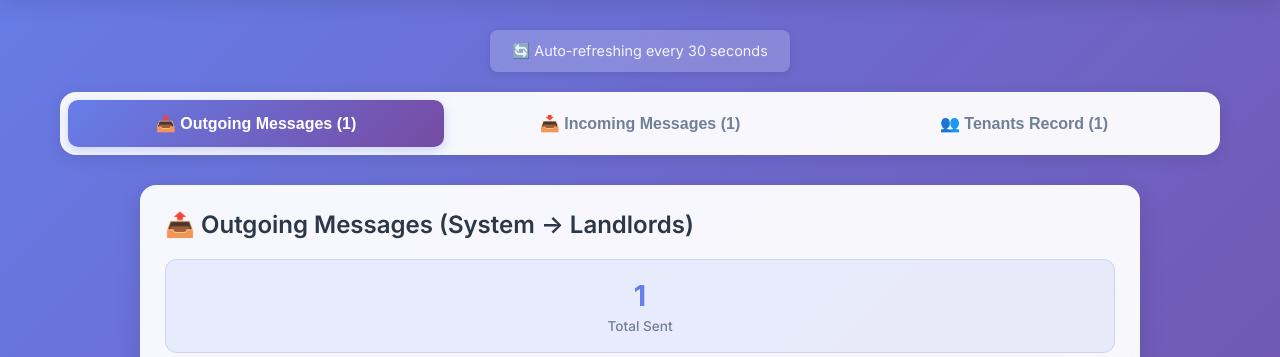
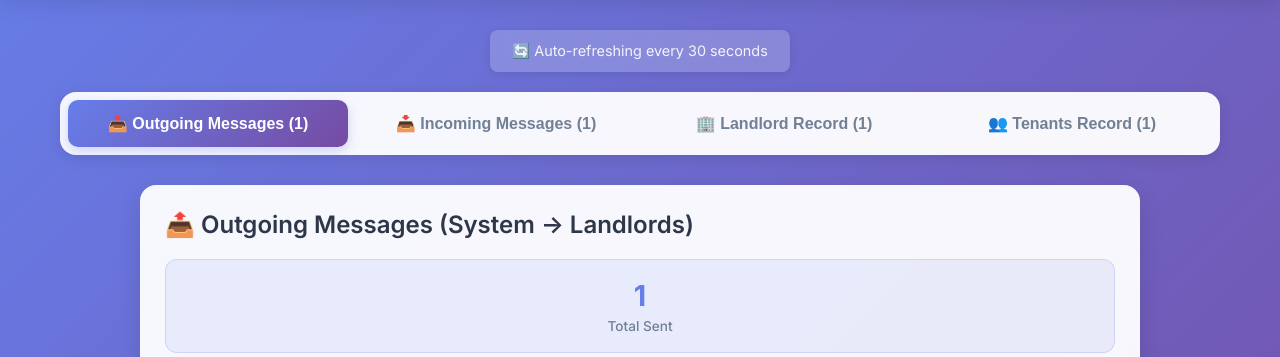
Before and after one commit to aminahamdani/rent-verify-bot, a Flask app: page /dashboard in a window 1280 px wide. Shown: the part 123-480 px from the top of the page. Run offline with Flask 3, Linux system fonts and the light colour scheme; the visitor is signed in with stand-in values (Sample User, id 1); tables that the repository leaves empty hold one stand-in row (values such as "Sample post"); a database or web service that is not in the repository returns one stand-in record (values such as "Sample title"); parts of the project's set-up code (start-up, migrations or seed data) failed here and were passed over; some libraries are stand-ins or nearby versions.

Commit message:
Add Landlord Record tab to dashboard - now showing all 4 tables: Outgoing, Incoming, Landlord Record, and Tenants

```diff
--- a/templates/dashboard.html
+++ b/templates/dashboard.html
@@ -499,13 +499,16 @@
     <div class="refresh-indicator">🔄 Auto-refreshing every 30 seconds</div>
 
 
-        <!-- Tabs for 3 Main Views -->
+        <!-- Tabs for 4 Main Views -->
         <div class="tabs-container">
             <button class="tab-button active" onclick="switchTab('outgoing')">
                 📤 Outgoing Messages ({{ outgoing_total or 0 }})
             </button>
             <button class="tab-button" onclick="switchTab('incoming')">
                 📥 Incoming Messages ({{ incoming_total or 0 }})
+            </button>
+            <button class="tab-button" onclick="switchTab('landlord')">
+                🏢 Landlord Record ({{ landlord_total or 0 }})
             </button>
             <button class="tab-button" onclick="switchTab('tenants')">
                 👥 Tenants Record ({{ tenant_total }})
@@ -676,6 +679,81 @@
             </div>
         </div>
 
+        <!-- Landlord Record Tab -->
+        <div id="landlord-tab" class="tab-content">
+            <div class="table-section">
+                <h2>🏢 Landlord Records</h2>
+                <div class="section-stats">
+                    <div class="section-stat">
+                        <div class="section-stat-value">{{ landlord_total or 0 }}</div>
+                        <div class="section-stat-label">Total</div>
+                    </div>
+                    <div class="section-stat">
+                        <div class="section-stat-value" style="color: #28a745;">{{ landlord_yes or 0 }}</div>
+                        <div class="section-stat-label">YES</div>
+                    </div>
+                    <div class="section-stat">
+                        <div class="section-stat-value" style="color: #dc3545;">{{ landlord_no or 0 }}</div>
+                        <div class="section-stat-label">NO</div>
+                    </div>
+                    <div class="section-stat">
+                        <div class="section-stat-value" style="color: #ffc107;">{{ landlord_pending or 0 }}</div>
+                        <div class="section-stat-label">Pending</div>
+                    </div>
+                </div>
+                {% if landlord_messages %}
+                <table>
+                    <thead>
+                        <tr>
+                            <th>Phone Number</th>
+                            <th>Message</th>
+                            <th>Status</th>
+                            <th>Received At</th>
+                        </tr>
+                    </thead>
+                    <tbody>
+                        {% for msg in landlord_messages %}
+                        <tr>
+                            <td>
+                                {% set phone = msg.phone | string %}
+                                {% set cleaned = phone | replace('+', '') | replace('-', '') | replace('(', '') | replace(')', '') | replace(' ', '') %}
+                                {% set digits_only = [] %}
+                                {% for char in cleaned %}
+                                    {% if char.isdigit() %}
+                                        {% set _ = digits_only.append(char) %}
+                                    {% endif %}
+                                {% endfor %}
+                                {% if digits_only | length >= 4 %}
+                                    ******{{ digits_only[-4:] | join('') }}
+                                {% else %}
+                                    Unknown
+                                {% endif %}
+                                <span class="type-badge landlord">Landlord</span>
+                            </td>
+                            <td>{{ msg.body }}</td>
+                            <td>
+                                {% if msg.status == 'YES' %}
+                                    <span class="badge yes">YES</span>
+                                {% elif msg.status == 'NO' %}
+                                    <span class="badge no">NO</span>
+                                {% else %}
+                                    <span class="badge pending">Pending</span>
+                                {% endif %}
+                            </td>
+                            <td>{{ msg.timestamp }}</td>
+                        </tr>
+                        {% endfor %}
+                    </tbody>
+                </table>
+                {% else %}
+                <div class="empty-state">
+                    <div class="empty-state-icon">📭</div>
+                    <div class="empty-state-text">No landlord records yet</div>
+                </div>
+                {% endif %}
+            </div>
+        </div>
+
         <!-- Tenants Record Tab -->
         <div id="tenants-tab" class="tab-content">
             <div class="table-section">
```
